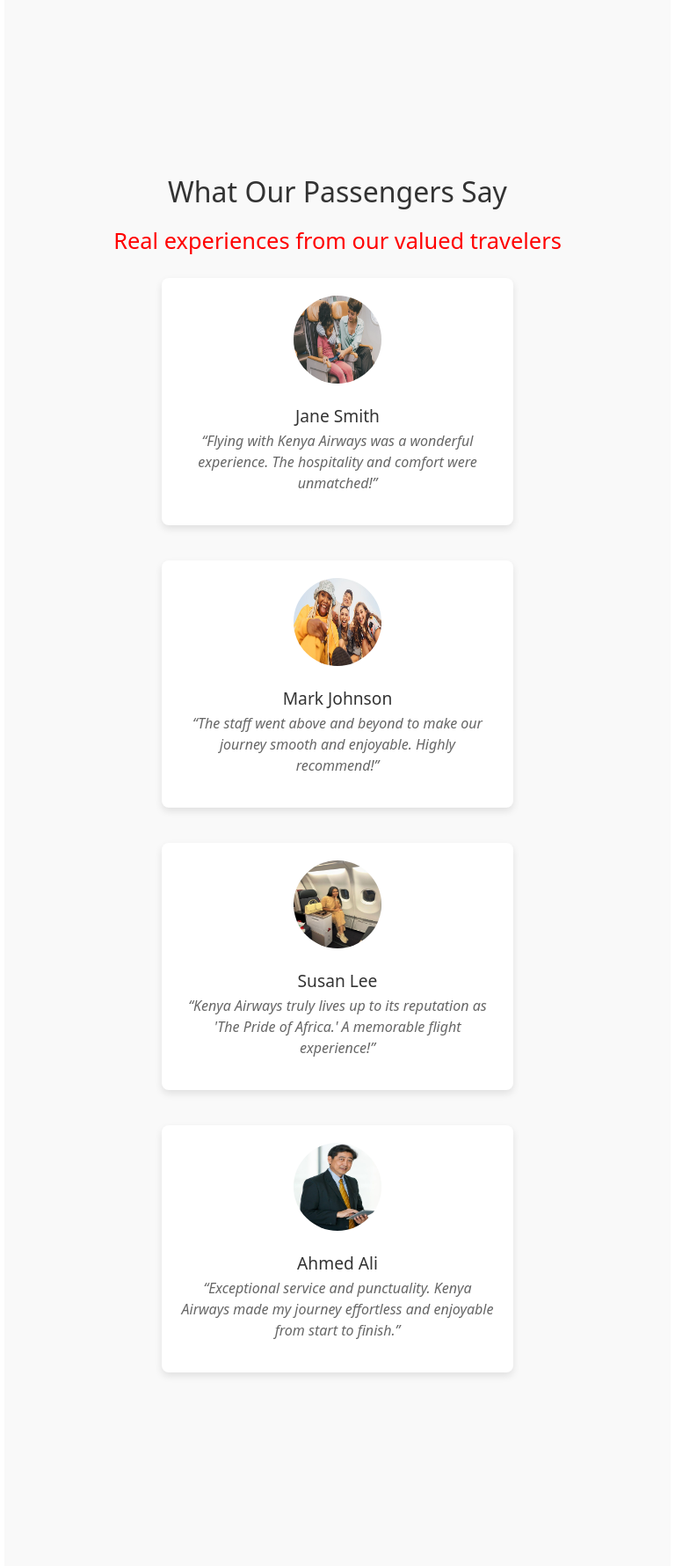
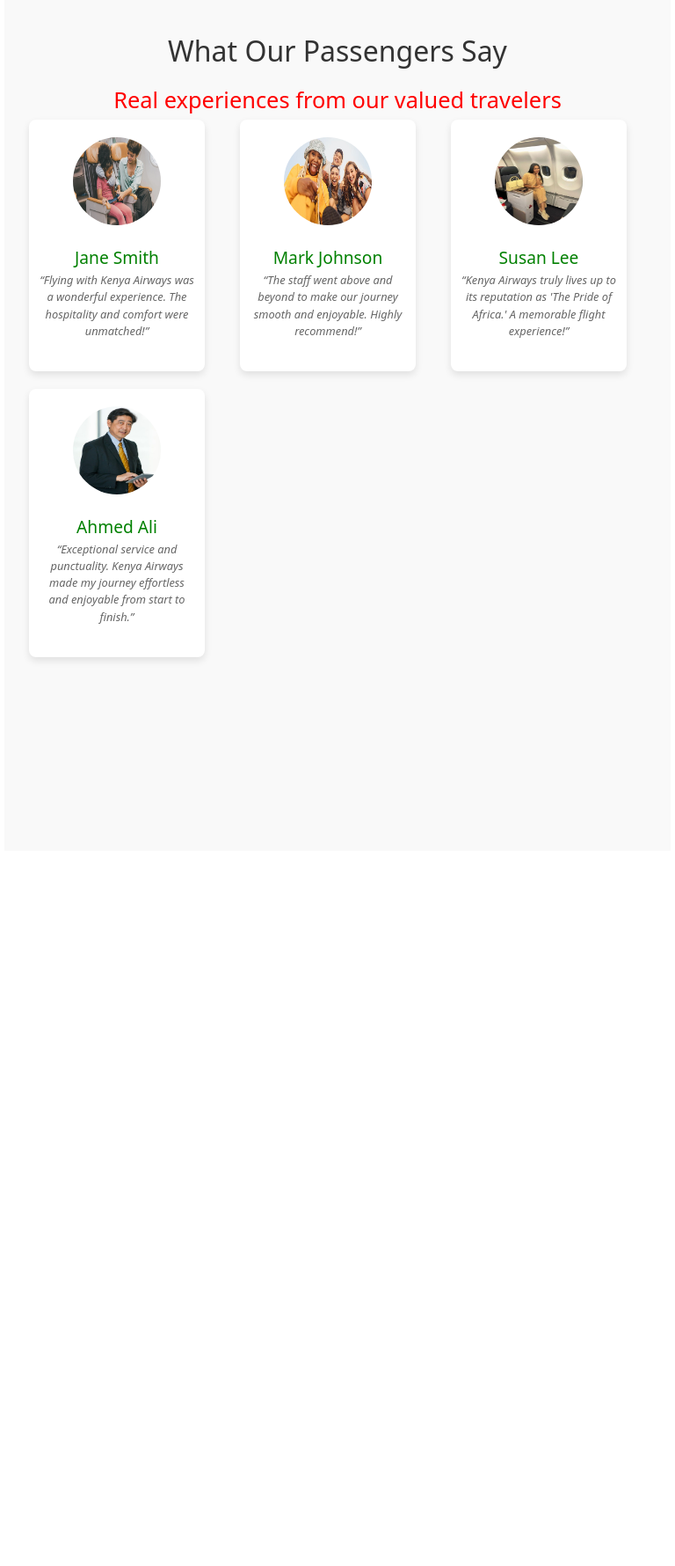
Before and after one commit to Elai5/airline, a Django app: page /about/ in a window 768 px wide. Shown: the part 1505-3285 px from the top of the page at 88% size. After the commit the page ends 2259 px from the top, so only its background shows below. Run offline with Django 5.2, Linux system fonts and the light colour scheme.

Commit message:
added heading colors, responsive for tab and 1440px for about

```diff
--- a/airline_website/about/static/about/css/about.css
+++ b/airline_website/about/static/about/css/about.css
@@ -498,7 +498,7 @@
 
 .testimonial-item h3 {
     font-size: 1.2em;
-    color: #333;
+    color: green;
     margin: 10px 0 5px;
 }
 
@@ -506,6 +506,43 @@
     font-size: 1em;
     color: #666;
     font-style: italic;
+    font-weight: 400;
+}
+
+@media (min-width:1440px) {
+    .row {
+        width: 100%;
+    }
+
+    .row .testimonial-item {
+        width: 400px;
+    }
+}
+
+@media (min-width:768px) and (max-width:1024px) {
+    .testimonials {
+        /* background-color: gold; */
+        flex-wrap: wrap;
+        padding-top: 40px;
+    }
+
+    .row {
+        display: flex;
+        flex-direction: row;
+        flex-wrap: wrap;
+    }
+
+    .row .testimonial-item {
+        width: 200px;
+    }
+
+    .row .testimonial-item p {
+        font-size: 80%;
+    }
+
+    .mission-content h2 {
+        color: black;
+    }
 }
 
 @media (min-width: 321px) and (max-width: 425px) {
--- a/airline_website/about/templates/about/about.html
+++ b/airline_website/about/templates/about/about.html
@@ -96,7 +96,34 @@
     <section class="testimonials">
         <h2>What Our Passengers Say</h2>
         <h3>Real experiences from our valued travelers</h3>
-        <div class="testimonial-item">
+        <div class="row">
+            <div class="testimonial-item">
+                <img src="{% static 'about/images/child.jpg' %}" alt="Passenger Name">
+                <h3>Jane Smith</h3>
+                <p>“Flying with Kenya Airways was a wonderful experience. The hospitality and comfort were unmatched!”
+                </p>
+            </div>
+            <div class="testimonial-item">
+                <img src="{% static 'about/images/genz.jpg' %}" alt="Passenger Name">
+                <h3>Mark Johnson</h3>
+                <p>“The staff went above and beyond to make our journey smooth and enjoyable. Highly recommend!”</p>
+            </div>
+            <div class="testimonial-item">
+                <img src="{% static 'about/images/girl2.jpg' %}" alt="Passenger Name">
+                <h3>Susan Lee</h3>
+                <p>“Kenya Airways truly lives up to its reputation as 'The Pride of Africa.' A memorable flight
+                    experience!”
+                </p>
+            </div>
+            <div class="testimonial-item">
+                <img src="{% static 'about/images/chinese.jpg' %}" alt="Passenger Name">
+                <h3>Ahmed Ali</h3>
+                <p>“Exceptional service and punctuality. Kenya Airways made my journey effortless and enjoyable from
+                    start
+                    to finish.”</p>
+            </div>
+        </div>
+        <!-- <div class="testimonial-item">
             <img src="{% static 'about/images/child.jpg' %}" alt="Passenger Name">
             <h3>Jane Smith</h3>
             <p>“Flying with Kenya Airways was a wonderful experience. The hospitality and comfort were unmatched!”</p>
@@ -117,7 +144,7 @@
             <h3>Ahmed Ali</h3>
             <p>“Exceptional service and punctuality. Kenya Airways made my journey effortless and enjoyable from start
                 to finish.”</p>
-        </div>
+        </div> -->
     </section>
 </body>
 
```
